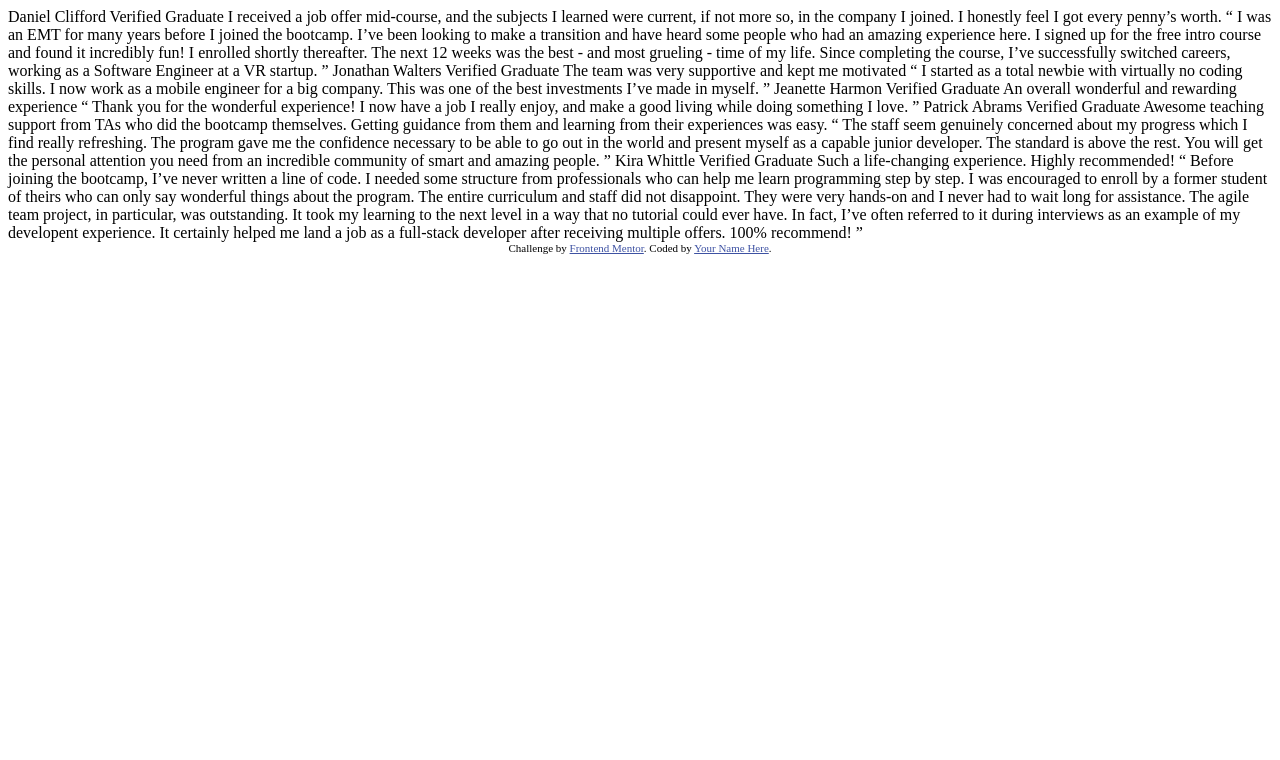
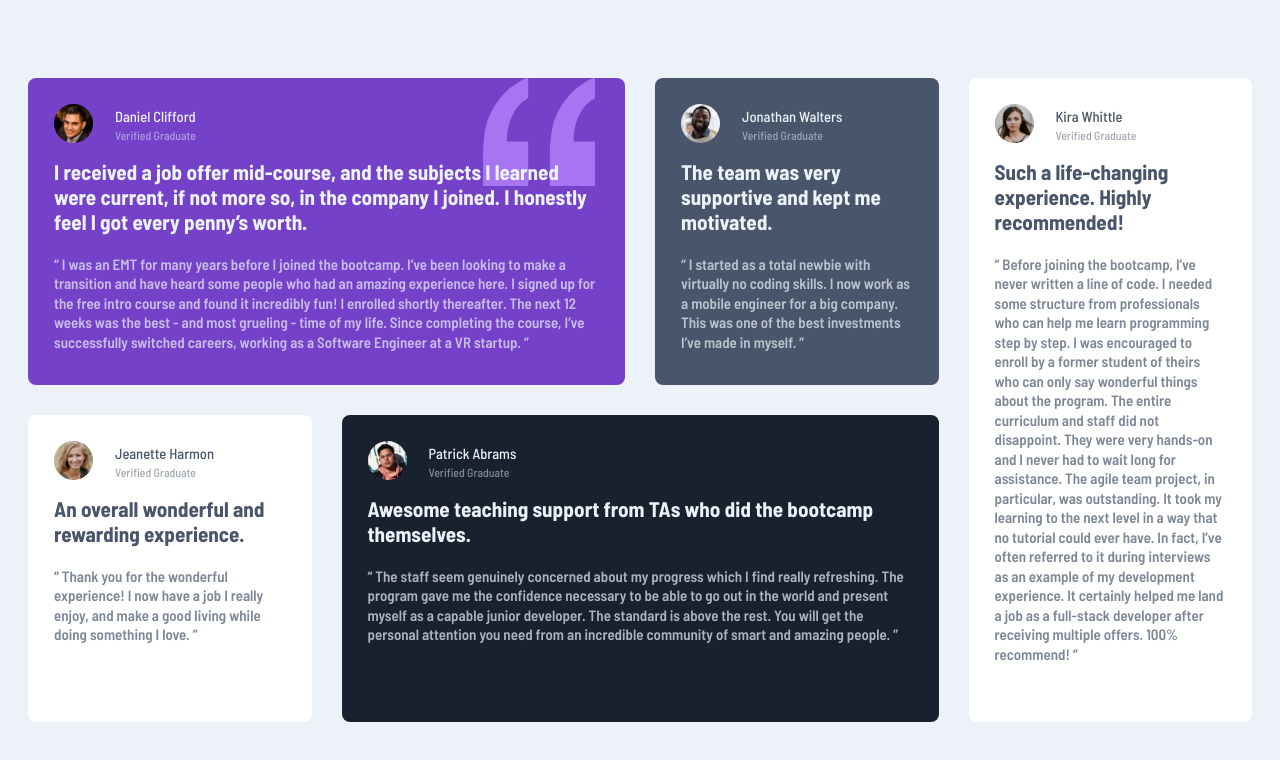
Before and after one commit to persanu13/Testimonials-grid-section, a plain HTML site: page index.html in a window 1280 px wide. Drawn offline with Linux system fonts and the light colour scheme.

Commit message:
end project

```diff
--- a/index.html
+++ b/index.html
@@ -1,76 +1,141 @@
 <!DOCTYPE html>
 <html lang="en">
   <head>
-  <meta charset="UTF-8">
-  <meta name="viewport" content="width=device-width, initial-scale=1.0"> <!-- displays site properly based on user's device -->
+    <meta charset="UTF-8" />
+    <meta name="viewport" content="width=device-width, initial-scale=1.0" />
+    <!-- displays site properly based on user's device -->
 
-  <link rel="icon" type="image/png" sizes="32x32" href="./images/favicon-32x32.png">
+    <link
+      rel="icon"
+      type="image/png"
+      sizes="32x32"
+      href="./images/favicon-32x32.png"
+    />
 
     <title>Frontend Mentor | [Challenge Name Here]</title>
 
-  <!-- Feel free to remove these styles or customise in your own stylesheet 👍 -->
-  <style>
-    .attribution { font-size: 11px; text-align: center; }
-    .attribution a { color: hsl(228, 45%, 44%); }
-  </style>
+    <link rel="preconnect" href="https://fonts.googleapis.com" />
+    <link rel="preconnect" href="https://fonts.gstatic.com" crossorigin />
+    <link
+      href="https://fonts.googleapis.com/css2?family=Barlow+Semi+Condensed:ital,wght@0,100;0,200;0,300;0,400;0,500;0,600;0,700;0,800;0,900;1,100;1,200;1,300;1,400;1,500;1,600;1,700;1,800;1,900&display=swap"
+      rel="stylesheet"
+    />
+    <link rel="stylesheet" href="styles.css" />
   </head>
   <body>
-  Daniel Clifford
-  Verified Graduate
+    <main>
+      <div class="card">
+        <section class="avatar-box">
+          <div class="img-box">
+            <img alt="Daniel Clifford avatar" src="images/image-daniel.jpg" />
+          </div>
+          <div class="text-box">
+            <h1>Daniel Clifford</h1>
+            <h2>Verified Graduate</h2>
+          </div>
+        </section>
+        <h1>
+          I received a job offer mid-course, and the subjects I learned were
+          current, if not more so, in the company I joined. I honestly feel I
+          got every penny’s worth.
+        </h1>
+        <p>
+          “ I was an EMT for many years before I joined the bootcamp. I’ve been
+          looking to make a transition and have heard some people who had an
+          amazing experience here. I signed up for the free intro course and
+          found it incredibly fun! I enrolled shortly thereafter. The next 12
+          weeks was the best - and most grueling - time of my life. Since
+          completing the course, I’ve successfully switched careers, working as
+          a Software Engineer at a VR startup. ”
+        </p>
+      </div>
 
-  I received a job offer mid-course, and the subjects I learned were current, if not more so,
-  in the company I joined. I honestly feel I got every penny’s worth.
+      <div class="card">
+        <section class="avatar-box">
+          <div class="img-box">
+            <img
+              alt="Jonathan Walters avatar"
+              src="images/image-jonathan.jpg"
+            />
+          </div>
+          <div class="text-box">
+            <h1>Jonathan Walters</h1>
+            <h2>Verified Graduate</h2>
+          </div>
+        </section>
+        <h1>The team was very supportive and kept me motivated.</h1>
+        <p>
+          “ I started as a total newbie with virtually no coding skills. I now
+          work as a mobile engineer for a big company. This was one of the best
+          investments I’ve made in myself. ”
+        </p>
+      </div>
 
-  “ I was an EMT for many years before I joined the bootcamp. I’ve been looking to make a
-  transition and have heard some people who had an amazing experience here. I signed up
-  for the free intro course and found it incredibly fun! I enrolled shortly thereafter.
-  The next 12 weeks was the best - and most grueling - time of my life. Since completing
-  the course, I’ve successfully switched careers, working as a Software Engineer at a VR startup. ”
+      <div class="card">
+        <section class="avatar-box">
+          <div class="img-box">
+            <img alt="Jeanette Harmon avatar" src="images/image-jeanette.jpg" />
+          </div>
+          <div class="text-box">
+            <h1>Jeanette Harmon</h1>
+            <h2>Verified Graduate</h2>
+          </div>
+        </section>
+        <h1>An overall wonderful and rewarding experience.</h1>
+        <p>
+          “ Thank you for the wonderful experience! I now have a job I really
+          enjoy, and make a good living while doing something I love. ”
+        </p>
+      </div>
 
-  Jonathan Walters
-  Verified Graduate
+      <div class="card">
+        <section class="avatar-box">
+          <div class="img-box">
+            <img alt="Patrick Abrams avatar" src="images/image-patrick.jpg" />
+          </div>
+          <div class="text-box">
+            <h1>Patrick Abrams</h1>
+            <h2>Verified Graduate</h2>
+          </div>
+        </section>
+        <h1>
+          Awesome teaching support from TAs who did the bootcamp themselves.
+        </h1>
+        <p>
+          “ The staff seem genuinely concerned about my progress which I find
+          really refreshing. The program gave me the confidence necessary to be
+          able to go out in the world and present myself as a capable junior
+          developer. The standard is above the rest. You will get the personal
+          attention you need from an incredible community of smart and amazing
+          people. ”
+        </p>
+      </div>
 
-  The team was very supportive and kept me motivated
-
-  “ I started as a total newbie with virtually no coding skills. I now work as a mobile engineer
-  for a big company. This was one of the best investments I’ve made in myself. ”
-
-  Jeanette Harmon
-  Verified Graduate
-
-  An overall wonderful and rewarding experience
-
-  “ Thank you for the wonderful experience! I now have a job I really enjoy, and make a good living
-  while doing something I love. ”
-
-  Patrick Abrams
-  Verified Graduate
-
-  Awesome teaching support from TAs who did the bootcamp themselves. Getting guidance from them and
-  learning from their experiences was easy.
-
-  “ The staff seem genuinely concerned about my progress which I find really refreshing. The program
-  gave me the confidence necessary to be able to go out in the world and present myself as a capable
-  junior developer. The standard is above the rest. You will get the personal attention you need from
-  an incredible community of smart and amazing people. ”
-
-  Kira Whittle
-  Verified Graduate
-
-  Such a life-changing experience. Highly recommended!
-
-  “ Before joining the bootcamp, I’ve never written a line of code. I needed some structure from
-  professionals who can help me learn programming step by step. I was encouraged to enroll by a former
-  student of theirs who can only say wonderful things about the program. The entire curriculum and staff
-  did not disappoint. They were very hands-on and I never had to wait long for assistance. The agile team
-  project, in particular, was outstanding. It took my learning to the next level in a way that no tutorial
-  could ever have. In fact, I’ve often referred to it during interviews as an example of my developent
-  experience. It certainly helped me land a job as a full-stack developer after receiving multiple offers.
-  100% recommend! ”
-
-  <div class="attribution">
-    Challenge by <a href="https://www.frontendmentor.io?ref=challenge" target="_blank">Frontend Mentor</a>.
-    Coded by <a href="#">Your Name Here</a>.
+      <div class="card">
+        <section class="avatar-box">
+          <div class="img-box">
+            <img alt="Kira Whittle avatar" src="images/image-kira.jpg" />
           </div>
+          <div class="text-box">
+            <h1>Kira Whittle</h1>
+            <h2>Verified Graduate</h2>
+          </div>
+        </section>
+        <h1>Such a life-changing experience. Highly recommended!</h1>
+        <p>
+          “ Before joining the bootcamp, I’ve never written a line of code. I
+          needed some structure from professionals who can help me learn
+          programming step by step. I was encouraged to enroll by a former
+          student of theirs who can only say wonderful things about the program.
+          The entire curriculum and staff did not disappoint. They were very
+          hands-on and I never had to wait long for assistance. The agile team
+          project, in particular, was outstanding. It took my learning to the
+          next level in a way that no tutorial could ever have. In fact, I’ve
+          often referred to it during interviews as an example of my development
+          experience. It certainly helped me land a job as a full-stack
+          developer after receiving multiple offers. 100% recommend! ”
+        </p>
+      </div>
+    </main>
   </body>
 </html>
--- /dev/null
+++ b/styles.css
@@ -0,0 +1,154 @@
+:root {
+  font-size: 13px;
+
+  --color-moderate-violet: hsl(263, 55%, 52%);
+  --color-very-dark-grayish-blue: hsl(217, 19%, 35%);
+  --color-very-dark-blackish-blue: hsl(219, 29%, 14%);
+  --color-white: hsl(0, 0%, 100%);
+
+  --color-light-gray: hsl(0, 0%, 81%);
+  --color-light-grayish-blue: hsl(210, 46%, 95%);
+}
+
+.barlow-semi-condensed-thin {
+  font-family: "Barlow Semi Condensed", sans-serif;
+  font-weight: 100;
+  font-style: normal;
+}
+
+body {
+  background-color: var(--color-light-grayish-blue);
+  font-family: "Barlow Semi Condensed", sans-serif;
+}
+
+main {
+  margin: 70px 1rem;
+  display: flex;
+  flex-direction: column;
+  gap: 24px;
+}
+
+.card {
+  display: flex;
+  flex-direction: column;
+  padding: 2rem;
+  border-radius: 8px;
+}
+
+.card .avatar-box {
+  display: flex;
+  font-size: 0.7rem;
+  align-items: center;
+  gap: 5px;
+}
+
+.card .avatar-box .text-box {
+  h1 {
+    font-size: 1.6em;
+    margin: 0 0 0.2em 0;
+    font-weight: 500;
+  }
+  h2 {
+    margin: 0;
+    opacity: 50%;
+    font-weight: 500;
+    font-size: 1.3em;
+  }
+}
+
+.avatar-box .img-box {
+  height: 100%;
+}
+
+.img-box img {
+  width: 70%;
+  border-radius: 50%;
+  object-fit: cover;
+}
+
+.card {
+  h1 {
+    font-size: 1.625rem;
+  }
+  p {
+    opacity: 70%;
+    margin: 0.5rem 0;
+    font-size: 1.15rem;
+    font-weight: 600;
+    line-height: 1.5rem;
+  }
+}
+
+.card:nth-child(1) {
+  background-color: var(--color-moderate-violet);
+  color: var(--color-light-grayish-blue);
+  position: relative;
+  h1,
+  p {
+    z-index: 1;
+  }
+}
+
+.card:nth-child(1)::after {
+  content: "";
+  width: 112px;
+  height: 108px;
+  position: absolute;
+  background-image: url("images/bg-pattern-quotation.svg");
+  background-size: cover;
+  background-position: center;
+  background-repeat: no-repeat;
+  right: 5%;
+  top: 0;
+}
+
+.card:nth-child(2) {
+  background-color: var(--color-very-dark-grayish-blue);
+  color: var(--color-light-grayish-blue);
+}
+
+.card:nth-child(4) {
+  background-color: var(--color-very-dark-blackish-blue);
+  color: var(--color-light-grayish-blue);
+}
+
+.card:nth-child(3),
+.card:nth-child(5) {
+  background-color: var(--color-white);
+  color: var(--color-very-dark-grayish-blue);
+}
+
+@media (min-width: 768px) {
+  body {
+    display: flex;
+    align-items: center;
+    justify-content: center;
+  }
+  main {
+    max-width: 1224px;
+    display: grid;
+    grid-template-columns: repeat(4, 1fr);
+    grid-template-rows: repeat(4, 1fr);
+    gap: 30px;
+  }
+
+  .card:nth-child(1) {
+    grid-area: 1 / 1 / 3 / 3;
+  }
+
+  .card:nth-child(2) {
+    grid-area: 1 / 3 / 3 / 4;
+  }
+
+  .card:nth-child(3) {
+    grid-area: 3 / 1 / 5 / 2;
+  }
+
+  .card:nth-child(4) {
+    grid-area: 3 / 2 / 5 / 4;
+  }
+
+  .card:nth-child(5) {
+    grid-area: 1 / 4 / 5 / 5;
+  }
+}
```
Lines whose indentation alone changed are shown as unchanged.
